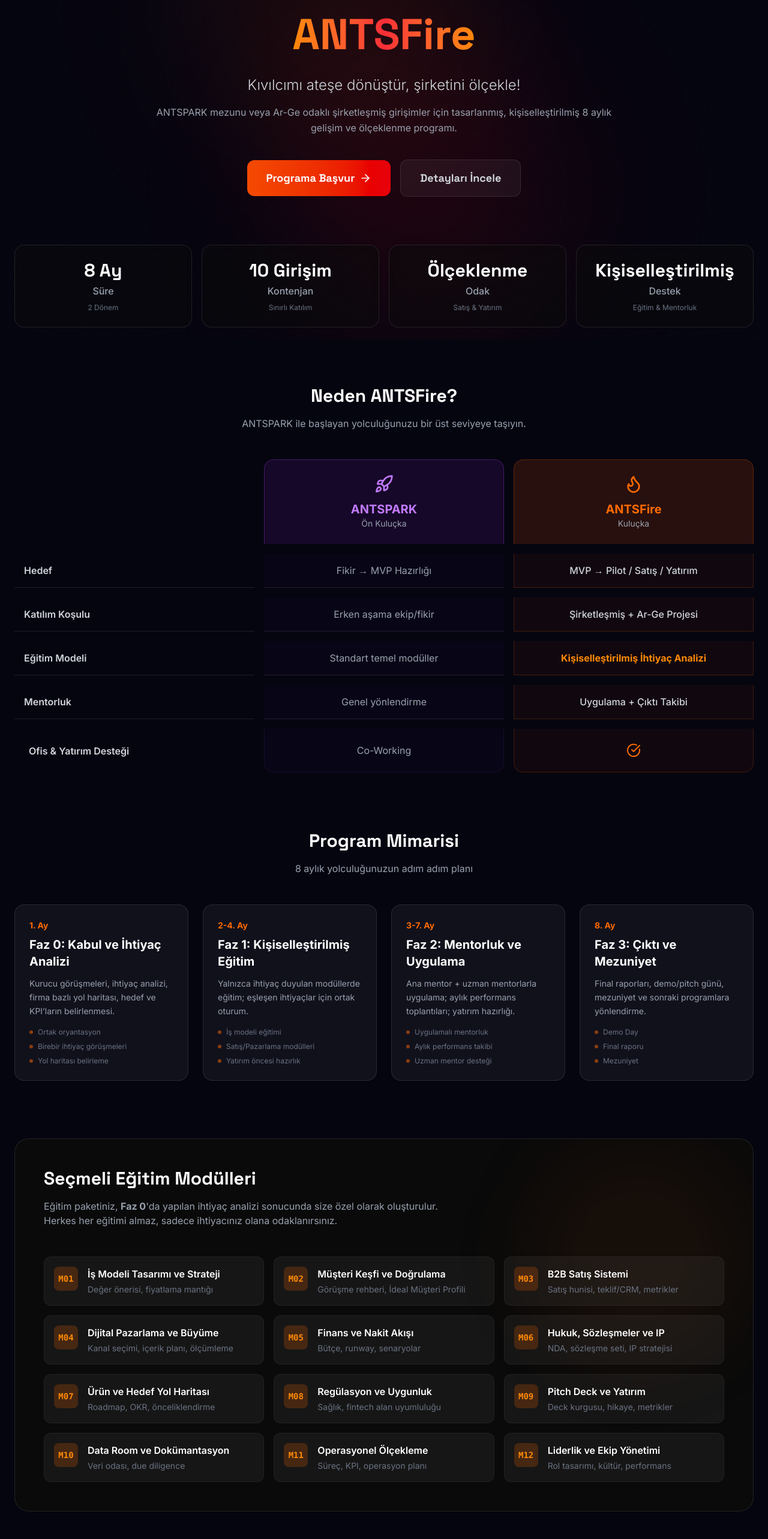
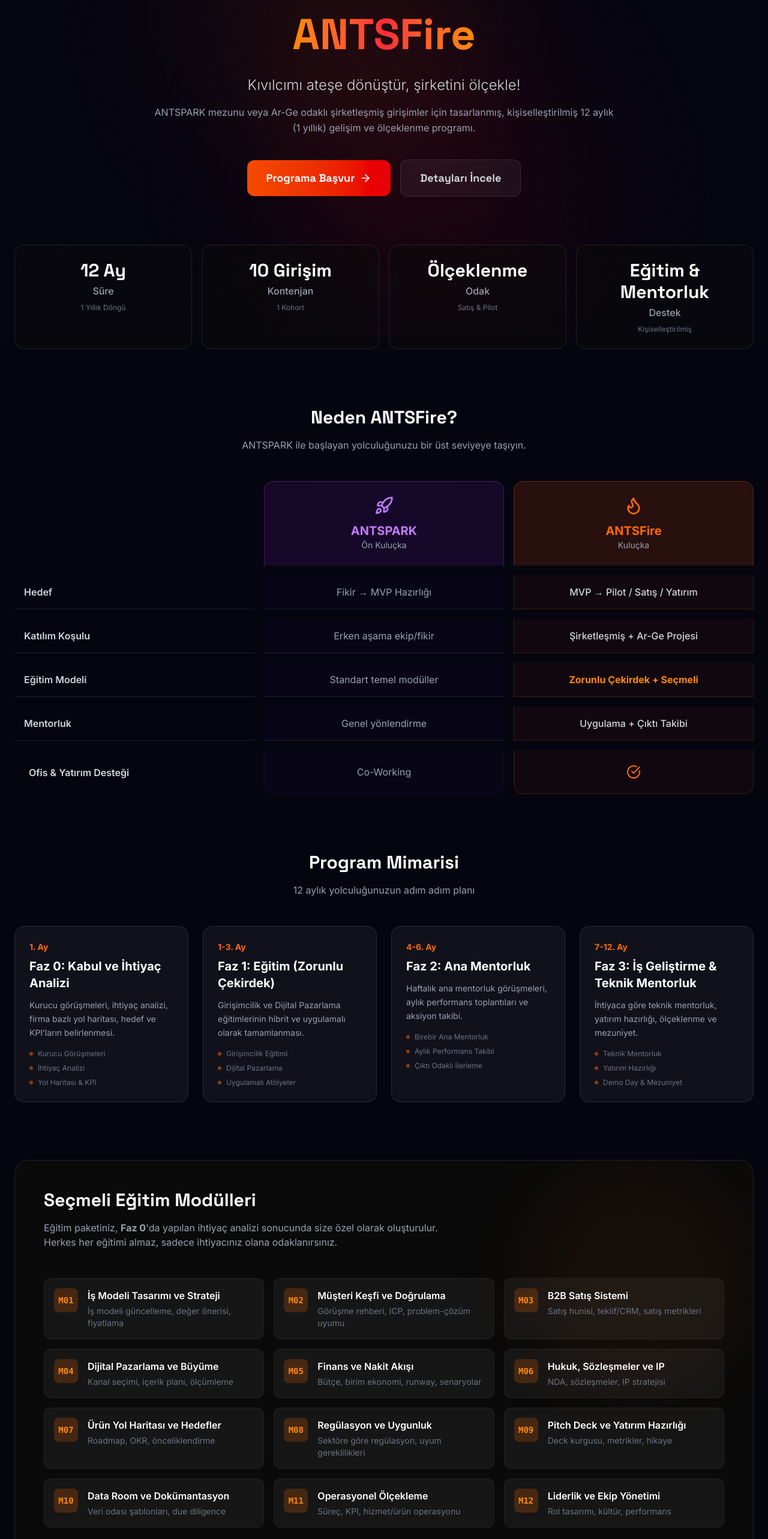
Before and after one commit to alperentagmann/ikuants-tekmer, a Next.js app: page /antsfire in a window 1280 px wide. Shown: the part 234-2800 px from the top of the page at 60% size. Built offline with nearby package versions, Linux system fonts and the light colour scheme.

Commit message:
antsfire

```diff
--- a/app/antsfire/page.tsx
+++ b/app/antsfire/page.tsx
@@ -15,54 +15,54 @@
         title: "Faz 0: Kabul ve İhtiyaç Analizi",
         period: "1. Ay",
         description: "Kurucu görüşmeleri, ihtiyaç analizi, firma bazlı yol haritası, hedef ve KPI’ların belirlenmesi.",
-        details: ["Ortak oryantasyon", "Birebir ihtiyaç görüşmeleri", "Yol haritası belirleme"]
+        details: ["Kurucu Görüşmeleri", "İhtiyaç Analizi", "Yol Haritası & KPI"]
     },
     {
         id: 1,
-        title: "Faz 1: Kişiselleştirilmiş Eğitim",
-        period: "2-4. Ay",
-        description: "Yalnızca ihtiyaç duyulan modüllerde eğitim; eşleşen ihtiyaçlar için ortak oturum.",
-        details: ["İş modeli eğitimi", "Satış/Pazarlama modülleri", "Yatırım öncesi hazırlık"]
+        title: "Faz 1: Eğitim (Zorunlu Çekirdek)",
+        period: "1-3. Ay",
+        description: "Girişimcilik ve Dijital Pazarlama eğitimlerinin hibrit ve uygulamalı olarak tamamlanması.",
+        details: ["Girişimcilik Eğitimi", "Dijital Pazarlama", "Uygulamalı Atölyeler"]
     },
     {
         id: 2,
-        title: "Faz 2: Mentorluk ve Uygulama",
-        period: "3-7. Ay",
-        description: "Ana mentor + uzman mentorlarla uygulama; aylık performans toplantıları; yatırım hazırlığı.",
-        details: ["Uygulamalı mentorluk", "Aylık performans takibi", "Uzman mentor desteği"]
+        title: "Faz 2: Ana Mentorluk",
+        period: "4-6. Ay",
+        description: "Haftalık ana mentorluk görüşmeleri, aylık performans toplantıları ve aksiyon takibi.",
+        details: ["Birebir Ana Mentorluk", "Aylık Performans Takibi", "Çıktı Odaklı İlerleme"]
     },
     {
         id: 3,
-        title: "Faz 3: Çıktı ve Mezuniyet",
-        period: "8. Ay",
-        description: "Final raporları, demo/pitch günü, mezuniyet ve sonraki programlara yönlendirme.",
-        details: ["Demo Day", "Final raporu", "Mezuniyet"]
+        title: "Faz 3: İş Geliştirme & Teknik Mentorluk",
+        period: "7-12. Ay",
+        description: "İhtiyaca göre teknik mentorluk, yatırım hazırlığı, ölçeklenme ve mezuniyet.",
+        details: ["Teknik Mentorluk", "Yatırım Hazırlığı", "Demo Day & Mezuniyet"]
     }
 ];
 
 // Modules
 const modules = [
-    { code: "M01", title: "İş Modeli Tasarımı ve Strateji", desc: "Değer önerisi, fiyatlama mantığı" },
-    { code: "M02", title: "Müşteri Keşfi ve Doğrulama", desc: "Görüşme rehberi, İdeal Müşteri Profili" },
-    { code: "M03", title: "B2B Satış Sistemi", desc: "Satış hunisi, teklif/CRM, metrikler" },
+    { code: "M01", title: "İş Modeli Tasarımı ve Strateji", desc: "İş modeli güncelleme, değer önerisi, fiyatlama" },
+    { code: "M02", title: "Müşteri Keşfi ve Doğrulama", desc: "Görüşme rehberi, ICP, problem-çözüm uyumu" },
+    { code: "M03", title: "B2B Satış Sistemi", desc: "Satış hunisi, teklif/CRM, satış metrikleri" },
     { code: "M04", title: "Dijital Pazarlama ve Büyüme", desc: "Kanal seçimi, içerik planı, ölçümleme" },
-    { code: "M05", title: "Finans ve Nakit Akışı", desc: "Bütçe, runway, senaryolar" },
-    { code: "M06", title: "Hukuk, Sözleşmeler ve IP", desc: "NDA, sözleşme seti, IP stratejisi" },
-    { code: "M07", title: "Ürün ve Hedef Yol Haritası", desc: "Roadmap, OKR, önceliklendirme" },
-    { code: "M08", title: "Regülasyon ve Uygunluk", desc: "Sağlık, fintech alan uyumluluğu" },
-    { code: "M09", title: "Pitch Deck ve Yatırım", desc: "Deck kurgusu, hikaye, metrikler" },
-    { code: "M10", title: "Data Room ve Dokümantasyon", desc: "Veri odası, due diligence" },
-    { code: "M11", title: "Operasyonel Ölçekleme", desc: "Süreç, KPI, operasyon planı" },
+    { code: "M05", title: "Finans ve Nakit Akışı", desc: "Bütçe, birim ekonomi, runway, senaryolar" },
+    { code: "M06", title: "Hukuk, Sözleşmeler ve IP", desc: "NDA, sözleşmeler, IP stratejisi" },
+    { code: "M07", title: "Ürün Yol Haritası ve Hedefler", desc: "Roadmap, OKR, önceliklendirme" },
+    { code: "M08", title: "Regülasyon ve Uygunluk", desc: "Sektöre göre regülasyon, uyum gereklilikleri" },
+    { code: "M09", title: "Pitch Deck ve Yatırım Hazırlığı", desc: "Deck kurgusu, metrikler, hikaye" },
+    { code: "M10", title: "Data Room ve Dokümantasyon", desc: "Veri odası şablonları, due diligence" },
+    { code: "M11", title: "Operasyonel Ölçekleme", desc: "Süreç, KPI, hizmet/ürün operasyonu" },
     { code: "M12", title: "Liderlik ve Ekip Yönetimi", desc: "Rol tasarımı, kültür, performans" }
 ];
 
 // FAQ
 const faqs = [
     { q: "Program ücretli mi?", a: "Hayır, ANTSFire Kuluçka Programı ücretsizdir." },
-    { q: "Her girişim aynı eğitimi mi alacak?", a: "Hayır. İhtiyaç analizine göre yalnızca gerekli modüller açılır ve size özel bir program oluşturulur." },
+    { q: "Her girişim aynı eğitimi mi alacak?", a: "Çekirdek eğitimler (Girişimcilik ve Dijital Pazarlama) zorunludur; ek modüller ihtiyaç analizine göre açılır." },
     { q: "Mentorlar nasıl seçiliyor?", a: "Mentor havuzumuzdan ihtiyaçlarınıza en uygun uzmanlar, çıkar çelişkisi kontrolü yapılarak sizinle eşleştirilir." },
     { q: "Yatırım garantisi var mı?", a: "Yatırım garantisi verilmemektedir ancak yatırım hazırlığı ve yatırımcı ağlarına erişim konusunda yoğun destek sağlanır." },
-    { q: "Haftalık zaman yükü nedir?", a: "Ortalama 3-5 saat ayırmanız beklenir. Dönemsel olarak yoğunluk değişebilir." },
+    { q: "Haftalık zaman yükü nedir?", a: "Eğitim fazında (ilk 3 ay) azami 4 saat; ana mentorluk fazında (sonraki 3 ay) azami 1 saat; son 6 ay ise ihtiyaca göre planlanır." },
     { q: "Hangi aşamadaki girişimler başvurabilir?", a: "Şirketleşmiş, Ar-Ge odaklı ve tercihen ANTSPARK mezunu girişimler başvurabilir." }
 ];
 
@@ -101,7 +101,7 @@
 
                     <p className="text-gray-600 dark:text-gray-400 max-w-3xl mx-auto mb-10 leading-relaxed">
                         ANTSPARK mezunu veya Ar-Ge odaklı şirketleşmiş girişimler için tasarlanmış,
-                        kişiselleştirilmiş 8 aylık gelişim ve ölçeklenme programı.
+                        kişiselleştirilmiş 12 aylık (1 yıllık) gelişim ve ölçeklenme programı.
                     </p>
 
                     <div className="flex flex-col sm:flex-row items-center justify-center gap-4">
@@ -124,10 +124,10 @@
                 {/* SUMMARY STATS */}
                 <div className="grid grid-cols-2 lg:grid-cols-4 gap-4 mb-24">
                     {[
-                        { label: "Süre", value: "8 Ay", sub: "2 Dönem" },
-                        { label: "Kontenjan", value: "10 Girişim", sub: "Sınırlı Katılım" },
-                        { label: "Odak", value: "Ölçeklenme", sub: "Satış & Yatırım" },
-                        { label: "Destek", value: "Kişiselleştirilmiş", sub: "Eğitim & Mentorluk" }
+                        { label: "Süre", value: "12 Ay", sub: "1 Yıllık Döngü" },
+                        { label: "Kontenjan", value: "10 Girişim", sub: "1 Kohort" },
+                        { label: "Odak", value: "Ölçeklenme", sub: "Satış & Pilot" },
+                        { label: "Destek", value: "Eğitim & Mentorluk", sub: "Kişiselleştirilmiş" }
                     ].map((stat, i) => (
                         <motion.div
                             key={i}
@@ -179,7 +179,7 @@
                             {/* Row 3 */}
                             <div className="p-4 flex items-center font-semibold text-gray-700 dark:text-gray-300 border-b border-gray-200 dark:border-white/10">Eğitim Modeli</div>
                             <div className="p-4 text-center text-gray-600 dark:text-gray-400 border-b border-gray-200 dark:border-white/10 bg-purple-50/50 dark:bg-purple-900/5">Standart temel modüller</div>
-                            <div className="p-4 text-center text-orange-600 dark:text-orange-400 font-bold border-b border-orange-200 dark:border-orange-500/20 bg-orange-50/50 dark:bg-orange-900/10 border-x border-orange-200 dark:border-orange-500/20">Kişiselleştirilmiş İhtiyaç Analizi</div>
+                            <div className="p-4 text-center text-orange-600 dark:text-orange-400 font-bold border-b border-orange-200 dark:border-orange-500/20 bg-orange-50/50 dark:bg-orange-900/10 border-x border-orange-200 dark:border-orange-500/20">Zorunlu Çekirdek + Seçmeli</div>
 
                             {/* Row 4 */}
                             <div className="p-4 flex items-center font-semibold text-gray-700 dark:text-gray-300 border-b border-gray-200 dark:border-white/10">Mentorluk</div>
@@ -200,7 +200,7 @@
                 <section className="mb-24">
                     <div className="text-center mb-12">
                         <h2 className="text-3xl font-orbitron font-bold mb-4 text-gray-900 dark:text-white">Program Mimarisi</h2>
-                        <p className="text-gray-600 dark:text-gray-400">8 aylık yolculuğunuzun adım adım planı</p>
+                        <p className="text-gray-600 dark:text-gray-400">12 aylık yolculuğunuzun adım adım planı</p>
                     </div>
 
                     <div className="grid grid-cols-1 md:grid-cols-2 lg:grid-cols-4 gap-6">
@@ -270,16 +270,16 @@
                         </p>
                         <div className="space-y-4">
                             <div className="flex items-center justify-between p-4 bg-gray-50 dark:bg-black/20 rounded-xl">
-                                <span className="text-gray-700 dark:text-gray-300">Ana Mentor Görüşmesi</span>
-                                <span className="text-orange-600 dark:text-orange-400 font-bold">Ayda 2 Kez</span>
+                                <span className="text-gray-700 dark:text-gray-300">Ana Mentor Görüşmesi (Faz 2)</span>
+                                <span className="text-orange-600 dark:text-orange-400 font-bold">Haftada 1</span>
                             </div>
                             <div className="flex items-center justify-between p-4 bg-gray-50 dark:bg-black/20 rounded-xl">
                                 <span className="text-gray-700 dark:text-gray-300">Aylık Performans Toplantısı</span>
-                                <span className="text-orange-600 dark:text-orange-400 font-bold">Her Ay</span>
+                                <span className="text-orange-600 dark:text-orange-400 font-bold">Ayda 1</span>
                             </div>
                             <div className="flex items-center justify-between p-4 bg-gray-50 dark:bg-black/20 rounded-xl">
-                                <span className="text-gray-700 dark:text-gray-300">Uzman Mentor Desteği</span>
-                                <span className="text-orange-600 dark:text-orange-400 font-bold">İhtiyaca Göre</span>
+                                <span className="text-gray-700 dark:text-gray-300">Teknik Mentorluk (Faz 3)</span>
+                                <span className="text-orange-600 dark:text-orange-400 font-bold">2 Haftada 1</span>
                             </div>
                         </div>
                     </div>
--- a/components/sections/AntsFireApplication.tsx
+++ b/components/sections/AntsFireApplication.tsx
@@ -496,7 +496,7 @@
                                     </div>
 
                                     <div>
-                                        <label className={labelClass}>8 Ay Sonunda 3 Ana Hedef *</label>
+                                        <label className={labelClass}>12 Ay Sonunda 3 Ana Hedef *</label>
                                         <textarea required name="goals" value={formData.goals} onChange={handleChange} rows={3} className={inputClass} placeholder="Ölçülebilir hedefler giriniz." />
                                     </div>
 
--- a/components/sections/Programs.tsx
+++ b/components/sections/Programs.tsx
@@ -10,12 +10,12 @@
         title: "ANTSFire",
         subtitle: "Kuluçka Programı",
         tagline: "Kıvılcımı ateşe dönüştür, şirketini ölçekle!",
-        description: "ANTSPARK mezunu veya Ar-Ge odaklı şirketleşmiş girişimler için kişiselleştirilmiş 8 aylık ileri seviye kuluçka programı.",
+        description: "ANTSPARK mezunu veya Ar-Ge odaklı şirketleşmiş girişimler için kişiselleştirilmiş 12 aylık ileri seviye kuluçka programı.",
         icon: Flame,
         color: "from-orange-500 to-red-600",
         glowColor: "rgba(234, 88, 12, 0.4)",
         stats: [
-            { label: "Süre", value: "8 Ay" },
+            { label: "Süre", value: "12 Ay" },
             { label: "Kontenjan", value: "10 Girişim" },
             { label: "Mentorluk", value: "Uygulamalı" },
         ],
```
